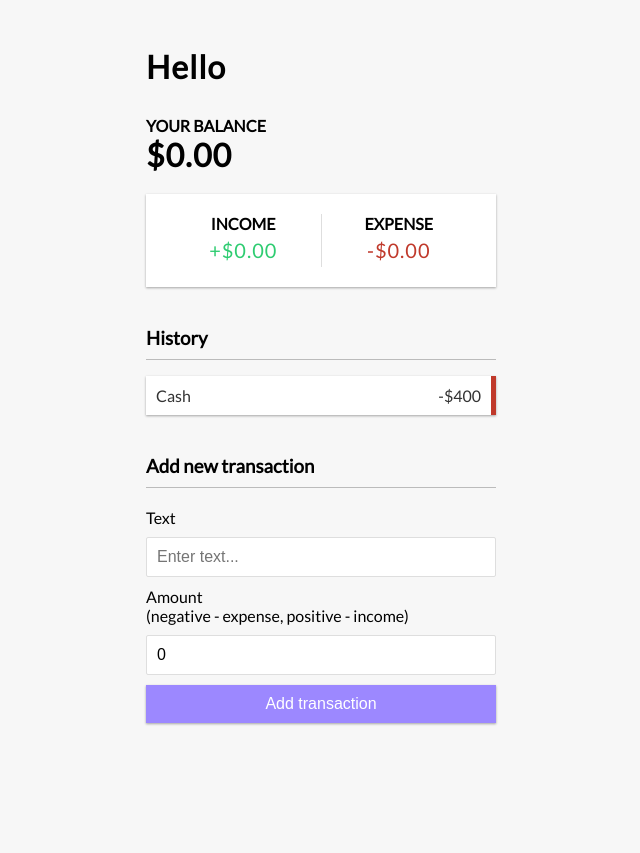
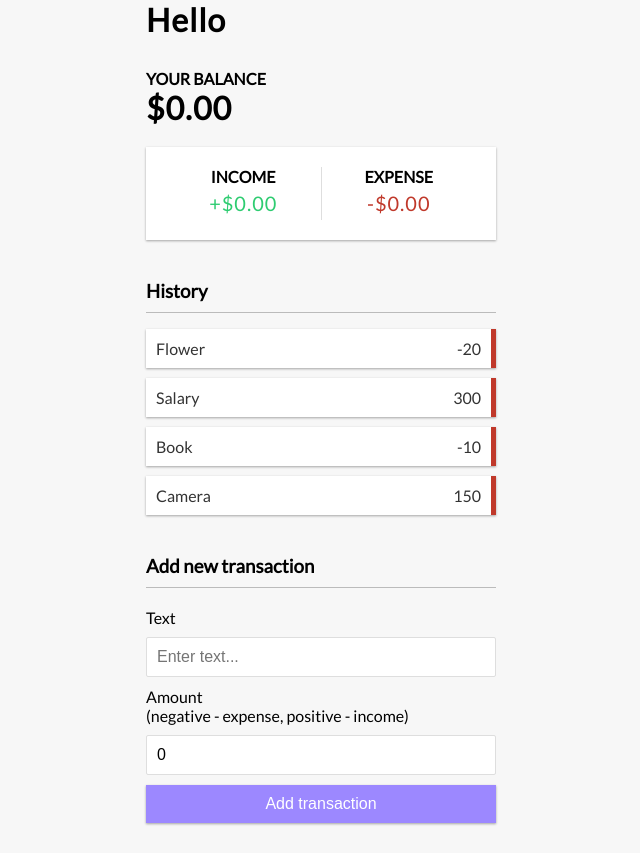
Before and after one commit to IsuruAshi/Expense-Tracker-Frontend, a React (Vite) app: page / in a window 1280 px wide. Shown: the whole page, without its empty margins (319-959 px from the left). Before the commit the page ends 800 px from the top, so only its background shows below. Built offline with nearby package versions, Linux system fonts and the light colour scheme.

Commit message:
Check transaction with dummy data

```diff
--- a/src/App.tsx
+++ b/src/App.tsx
@@ -1,16 +1,17 @@
-
 import './App.css'
 import {Header} from "./components/Header.tsx";
 import {Balance} from "./components/Balance.tsx";
 import {IncomeExpenses} from "./components/IncomeExpenses.tsx";
 import {TransactionList} from "./components/TransactionList.tsx";
 import {Form} from "./components/Form.tsx";
+import {GlobalProvider} from "./context/GlobalState.tsx";
 
 function App() {
 
 
     return (
         <>
+            <GlobalProvider>
                 <Header/>
                 <div className="container">
                     <Balance/>
@@ -18,6 +19,7 @@ function App() {
                     <TransactionList/>
                     <Form/>
                 </div>
+            </GlobalProvider>
         </>
     )
 }
--- a/src/components/TransactionList.tsx
+++ b/src/components/TransactionList.tsx
@@ -1,12 +1,19 @@
+import {useGlobalDispatcher, useGlobalList} from "../context/GlobalState.tsx";
+
 export function TransactionList() {
+    const transactionList=useGlobalList();
+    const transactionDispatcher=useGlobalDispatcher();
+
     return (
         <>
             <h3>History</h3>
             <ul id="list" className="list">
-                <li className="minus">
-                    Cash <span>-$400</span>
-                    <button className="delete-btn">x</button>
-                </li>
+                {transactionList.map(transaction=> (
+                    <li key={transaction.id} className="minus">
+                        {transaction.text} <span>{transaction.amount}</span>
+                        <button className="delete-btn">x</button>
+                    </li>
+                ))}
             </ul>
         </>
     );
--- /dev/null
+++ b/src/context/GlobalState.tsx
@@ -0,0 +1,52 @@
+import React, {createContext, ReactNode, useContext, useReducer} from "react";
+
+import {TransactionDTO} from "../transaction-DTO/TransactionDTO.ts";
+
+
+type Action = {
+    type: "add" | "delete",
+    [property: string]: any
+}
+
+const GlobalContext = createContext<TransactionDTO[]>([])
+;
+const GlobalDispatcherContext = createContext<React.Dispatch<Action>>(() => {
+});
+
+function GlobalReducer(transactionList: TransactionDTO[], action: Action) {
+    if (action.type === "add") {
+        return [...transactionList, action.transaction];
+    }
+    if (action.type === "delete") {
+        return transactionList.filter(transaction => transaction.id !== action.id);
+    } else {
+        return transactionList;
+    }
+}
+
+export function GlobalProvider({children}: { children: ReactNode }) {
+
+    const dummyTransactions:TransactionDTO[] = [
+        {id: 1, text: 'Flower', amount: -20},
+        {id: 2, text: 'Salary', amount: 300},
+        {id: 3, text: 'Book', amount: -10},
+        {id: 4, text: 'Camera', amount: 150}
+    ];
+    const [transactionList, transactionDispatcher] = useReducer(GlobalReducer, dummyTransactions);
+    return (
+        <GlobalContext.Provider value={transactionList}>
+            <GlobalDispatcherContext.Provider value={transactionDispatcher}>
+                {children}
+            </GlobalDispatcherContext.Provider>
+        </GlobalContext.Provider>
+
+    )
+}
+
+export function useGlobalList() {
+    return useContext(GlobalContext);
+}
+
+export function useGlobalDispatcher() {
+    return useContext(GlobalDispatcherContext);
+}
```
Lines whose indentation alone changed are shown as unchanged.
